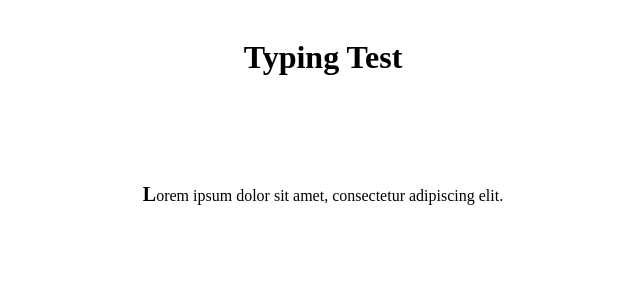
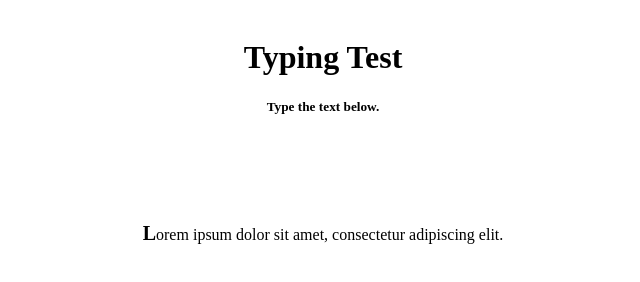
Before and after one commit to ChrisJVoss/typing-test, a plain HTML site: page index.html in a window 1280 px wide. Shown: the whole page, without its empty margins (317-957 px from the left). Drawn offline with Linux system fonts and the light colour scheme.

Commit message:
User can see prompt for current letter.

```diff
--- a/index.html
+++ b/index.html
@@ -9,10 +9,11 @@
     <div class="container">
       <header>
         <h1>Typing Test</h1>
+        <h5>Type the text below.</h5>
       </header>
     </div>
     <div class="container"  id="typeBox">
-        <span id="text"><b>L</b>orem ipsum dolor sit amet, consectetur adipiscing elit.</span>
+        <span id="text"></span>
     </div>
     <script src="main.js"></script>
   </body>
--- a/main.js
+++ b/main.js
@@ -1,8 +1,26 @@
 /* eslint-disable no-unused-vars */
 
-var text = document.querySelector('#text').textContent
+var text = "Lorem ipsum dolor sit amet, consectetur adipiscing elit."
+var splitText = text.split('')
+var $span = document.querySelector('#text')
 
+for (var i = 0; i < splitText.length; i++) {
+  var $text = document.createElement('span')
+  $text.textContent = splitText[i]
+  $text.className = ('id')
+  $span.appendChild($text)
+}
 
+var $textList = document.querySelectorAll('span.id')
+var i = 0
 
-function currentLetter() {
-}
+document.addEventListener('DOMContentLoaded', function() {
+  $textList[0].classList.toggle('bold')
+})
+
+document.addEventListener('keydown', function(event) {
+  if (i < $textList.length) {
+    $textList[i + 1].classList.toggle('bold')
+  }
+  i += 1
+})
--- a/styles.css
+++ b/styles.css
@@ -10,6 +10,15 @@
   padding-top: 75px;
 }
 
-b {
+.bold {
   font-size: 125%;
+  font-weight: bold;
 }
+
+.correct {
+  color: green;
+}
+
+.incorrect {
+  color: red;
+}
```
